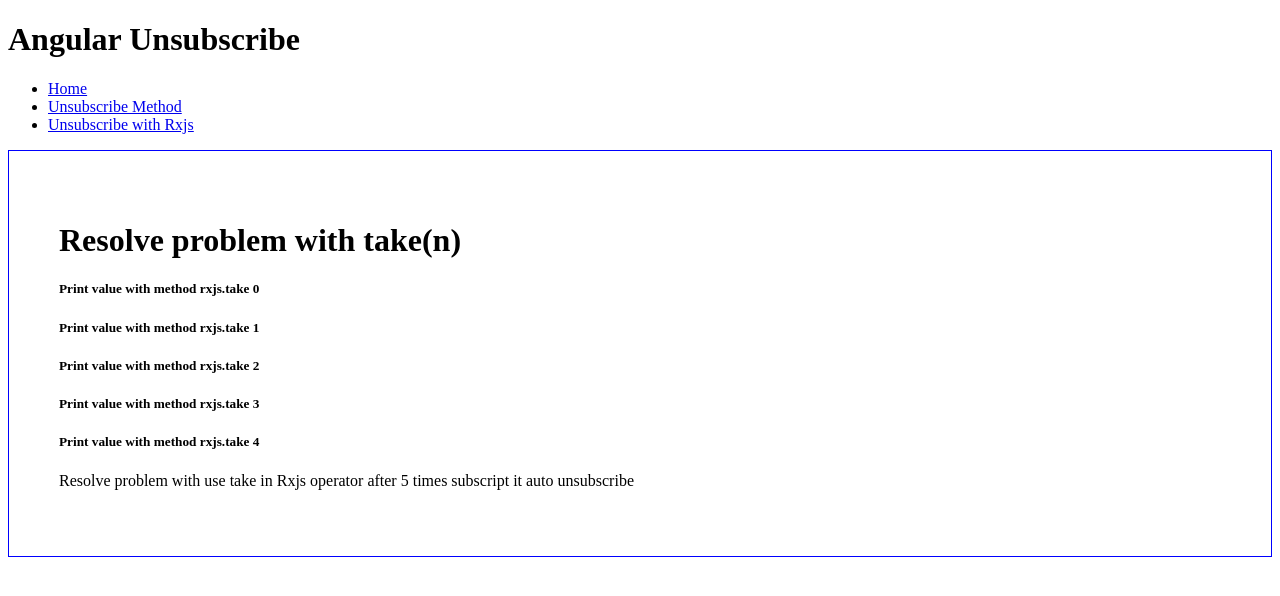
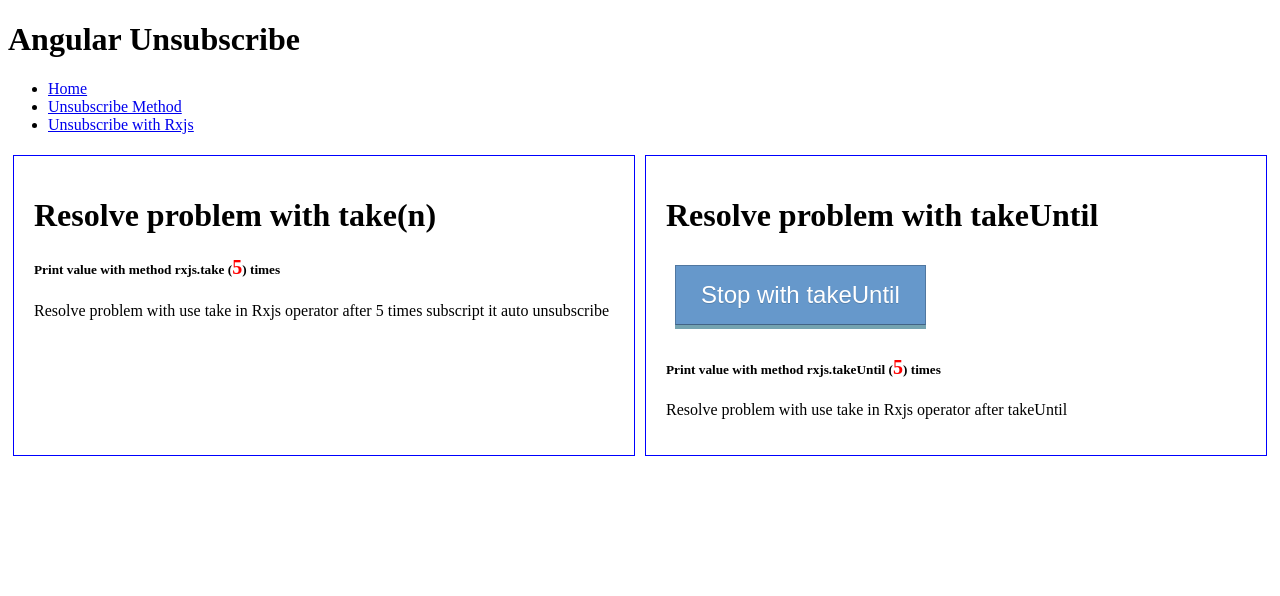
Before and after one commit to tangbinhlam/angular-auto-unsubscribe, an Angular app: page /uns-rxjs in a window 1280 px wide. Shown: the top 596 px of the page. Built offline with nearby package versions, Linux system fonts and the light colour scheme.

Commit message:
Resolve problem with "takeUntil" Rxjs operation

```diff
--- a/src/app/unsubscribe-use-rxjs/unsubscribe-use-rxjs.component.css
+++ b/src/app/unsubscribe-use-rxjs/unsubscribe-use-rxjs.component.css
@@ -1,4 +1,40 @@
-div {
+div.item {
   border: 1px solid blue;
-  padding: 50px;
+  padding: 20px;
+  margin: 5px;
 }
+
+div.wrapper {
+  display: grid;
+  grid-template-columns: repeat(2, 1fr);
+}
+
+span {
+  color: red;
+  font-size: 20px;
+}
+
+.btn {
+	color: white;
+	padding: 15px 25px;
+	display: inline-block;
+	border: 1px solid rgba(0,0,0,0.21);
+	border-bottom-color: rgba(0,0,0,0.34);
+	text-shadow:0 1px 0 rgba(0,0,0,0.15);
+	box-shadow: 0 1px 0 rgba(255,255,255,0.34) inset,
+				      0 2px 0 -1px rgba(0,0,0,0.13),
+				      0 3px 0 -1px rgba(0,0,0,0.08),
+				      0 3px 13px -1px rgba(0,0,0,0.21);
+  background: #6698cb;
+  margin: 9px;
+  font-size: 24px;
+}
+.btn:active {
+	top: 1px;
+	border-color: rgba(0,0,0,0.34) rgba(0,0,0,0.21) rgba(0,0,0,0.21);
+	box-shadow: 0 1px 0 rgba(255,255,255,0.89),0 1px rgba(0,0,0,0.05) inset;
+	position: relative;
+}
+
+.btn.blue {box-shadow: 0px 4px #74a3b0;}
+.btn.blue:active {box-shadow: 0 0 #74a3b0; background-color: #709CA8;}
--- a/src/app/unsubscribe-use-rxjs/unsubscribe-use-rxjs.component.html
+++ b/src/app/unsubscribe-use-rxjs/unsubscribe-use-rxjs.component.html
@@ -1,5 +1,15 @@
-<div>
-  <h1> Resolve problem with take(n)</h1>
-  <h5 *ngFor="let item of takeItems">{{item}}</h5>
-  <p>Resolve problem with use take in Rxjs operator after 5 times subscript it auto unsubscribe</p>
+<div class="wrapper">
+  <div class="item">
+    <h1> Resolve problem with take(n)</h1>
+    <h5 >Print value with method rxjs.take (<span>{{takeCount}}</span>) times</h5>
+    <p>Resolve problem with use take in Rxjs operator after 5 times subscript it auto unsubscribe</p>
+  </div>
+
+  <div class="item">
+    <h1> Resolve problem with takeUntil</h1>
+    <button class="btn blue" (click)="onClickSopWithTakeUntil()">Stop with takeUntil</button>
+    <h5 >Print value with method rxjs.takeUntil (<span>{{takeUntilCount}}</span>) times</h5>
+    <p>Resolve problem with use take in Rxjs operator after takeUntil</p>
+  </div>
+
 </div>
--- a/src/app/unsubscribe-use-rxjs/unsubscribe-use-rxjs.component.ts
+++ b/src/app/unsubscribe-use-rxjs/unsubscribe-use-rxjs.component.ts
@@ -1,5 +1,5 @@
 import { Component, OnInit } from '@angular/core';
-import { interval, Subscription } from 'rxjs';
+import { interval, Subject, Subscription } from 'rxjs';
 import {
   map,
   delay,
@@ -22,8 +22,10 @@ export class UnsubscribeUseRxjsComponent implements OnInit {
   subcriptionTakeWhile: Subscription;
   subcriptionFirst: Subscription;
 
-  takeItems = [];
-  takeUntilItems = [];
+  takeCount = 0;
+
+  notifier = new Subject();
+  takeUntilCount = 0;
 
   constructor() {}
 
@@ -34,12 +36,19 @@ export class UnsubscribeUseRxjsComponent implements OnInit {
     this.subcriptionTake = interval(1000)
       .pipe(take(5))
       .subscribe((value) => {
-        this.takeItems.push(`Print value with method rxjs.take ${value}`);
+        const printValue = `Print value with method rxjs.take ${value}`;
+        this.takeCount++;
+        console.log(printValue);
       });
 
-    // this.subcriptionTake = interval(1000).subscribe((value) => {
-    //   console.log(`Print value with method rxjs.takeUntil ${value}`);
-    // });
+    // Resolve problem with use takeUntil in Rxjs operator
+    this.subcriptionTakeUntil = interval(1000)
+      .pipe(takeUntil(this.notifier))
+      .subscribe((value) => {
+        const printValue = `Print value with method rxjs.takeUntil ${value}`;
+        this.takeUntilCount++;
+        console.log(printValue);
+      });
     /*
     this.subcriptionTake = interval(1000).subscribe((value) => {
       console.log(`Print value with method rxjs.takeWhile ${value}`);
@@ -49,4 +58,9 @@ export class UnsubscribeUseRxjsComponent implements OnInit {
     });
     */
   }
+
+  onClickSopWithTakeUntil() {
+    this.notifier.next();
+    this.notifier.complete();
+  }
 }
```
